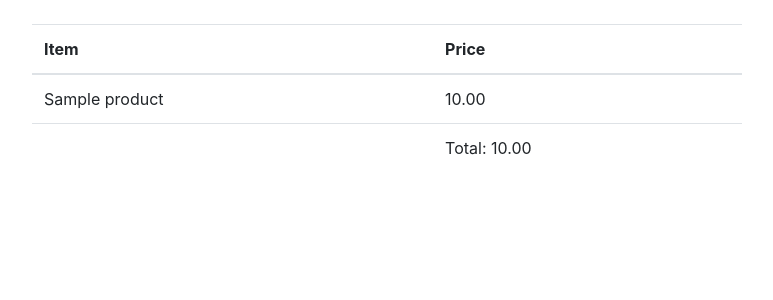
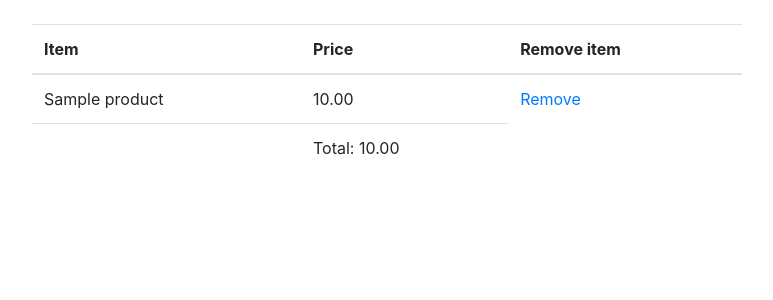
Before and after one commit to Francis-Njoku/clothstore, a Django app: template templates/cart/view.html in a window 1280 px wide. Shown: the part 56-356 px from the top of the page, without its empty margins (68-841 px from the left). Run offline with Django 3.2, Linux system fonts and the light colour scheme; the template is opened without the code that fills it: values that come from a table or form of the project are taken from there, others are empty; tables that the repository leaves empty hold one stand-in row (values such as "Sample post"); some libraries are stand-ins or nearby versions.

Commit message:
Update view

```diff
--- a/templates/cart/view.html
+++ b/templates/cart/view.html
@@ -1,12 +1,16 @@
 {% extends 'base.html' %}
 
 {% block content %}
+<div class='col-md-8 col-md-offset-2'>
 
-<div class='col-md-8 col-md-offset-2'>
+{% if empty %}
+<h1>{{ empty_message }}</h1>
+{% else %}
 <table class='table'>
 <thead>
 <th>Item</th>
 <th>Price</th>
+<th>Remove item</th>
 </thead>
 <tfoot>
 <tr>
@@ -16,11 +20,12 @@
 </tfoot>
 {% for item in cart.products.all %}
 
-<tr><td>{{ item }}</td><td>{{ item.price }}</td></tr>
+<tr><td>{{ item }}</td><td>{{ item.price }}</td><td><a href='{% url "update_cart" item.slug %}'>Remove</a></td></tr>
 
 {% endfor %}
 
 </table>
+
+{% endif %}
 </div>
-
 {% endblock %}
--- a/templates/products/single2.html
+++ b/templates/products/single2.html
@@ -13,7 +13,7 @@
 {% endfor %}
 </div>
 <div class="col-sm-8">
-<h1>{{product.title}} <a href='#' class=' float-right'>Add to Cart</a></h1>
+<h1>{{product.title}} <a href='{% url "update_cart" product.slug %}' class=' float-right'>Add to Cart</a></h1>
 <hr/>
 Price: {{product.price}}<br/>
 Shipping: Free with $25+ purchase.
```
